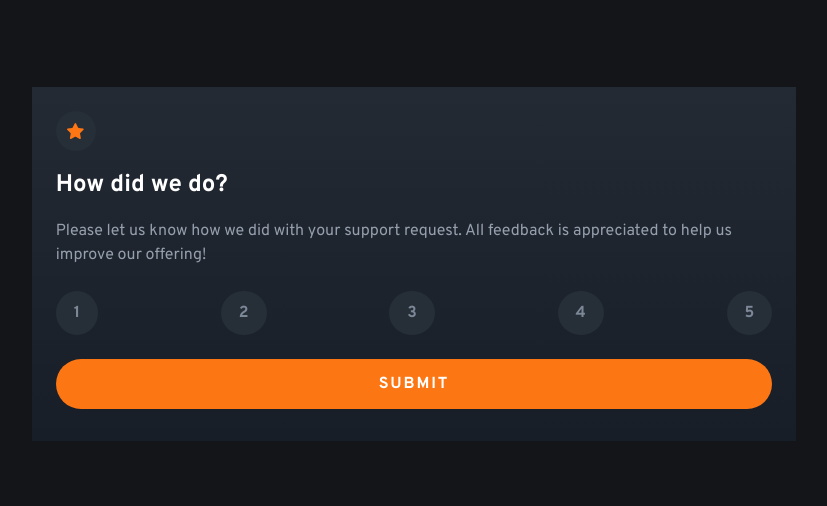
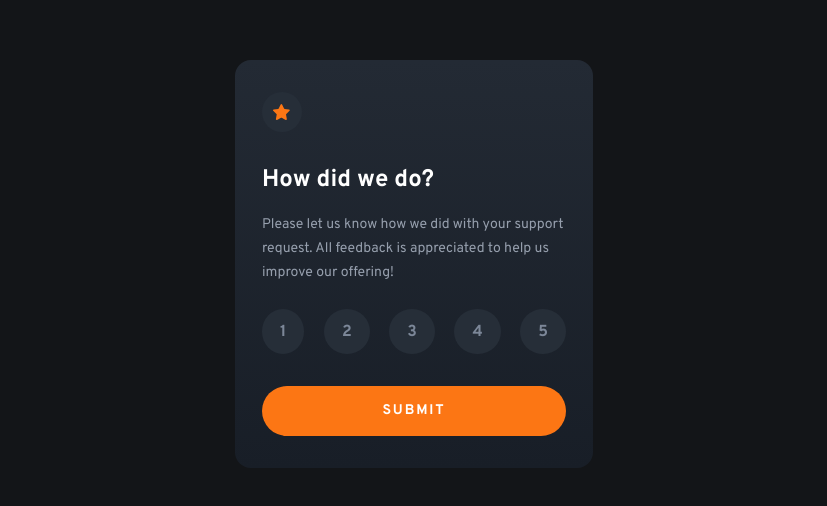
Before and after one commit to joanFaseDev/interactive-rating-component, a plain HTML site: page index.html in a window 1280 px wide. Shown: the part 136-642 px from the top of the page, without its empty margins (226-1053 px from the left). Drawn offline with Linux system fonts and the light colour scheme.

Commit message:
index.html & style.css updated, app.js created

```diff
--- /dev/null
+++ b/app.js
@@ -0,0 +1,22 @@
+const form = document.querySelector(`.card`);
+const inputsCollection = document.querySelector(`.card__three`).children;
+let feedback = undefined;
+
+registerFeedback(inputsCollection);
+
+form.addEventListener("submit", (evt) => {
+  evt.preventDefault();
+  console.dir(inputsCollection);
+  console.dir(inputs);
+});
+
+/*Listen to every input's click event and save the value of the last clicked input */
+function registerFeedback(collection) {
+  const inputs = Array.from(collection);
+  inputs.forEach((elem) => {
+    elem.addEventListener("click", (evt) => {
+      feedback = evt.target.value;
+      console.log(feedback);
+    });
+  });
+}
--- a/index.html
+++ b/index.html
@@ -14,7 +14,7 @@
     <title>Frontend Mentor | Interactive rating component</title>
   </head>
   <body>
-    <form action="#feedback" class="card [ padding-all gradient ]">
+    <form action="#feedback" class="card [ padding-all gradient corner ]">
       <div class="card__one [ bg-pri-400 ]">
         <img
           src="./images/icon-star.svg"
@@ -23,41 +23,41 @@
         />
       </div>
       <div class="card__two">
-        <h2 class="card__title [ margin-v ]">How did we do?</h2>
-        <p class="card__feedbacks">
+        <h2 class="card__title [ margin-v fs-24 ]">How did we do?</h2>
+        <p class="card__feedbacks [ fs-14 lh-22 ]">
           Please let us know how we did with your support request. All feedback
           is appreciated to help us improve our offering!
         </p>
       </div>
       <div class="card__three [ margin-v flex fw-bold ]">
         <input
-          class="card__grade grade-1 [ clr-pri-200 bg-pri-400 ]"
+          class="card__grade grade-1 [ clr-pri-200 bg-pri-400 fs-14 pointer ]"
           type="button"
           value="1"
         />
         <input
-          class="card__grade grade-2 [ clr-pri-200 bg-pri-400 ]"
+          class="card__grade grade-2 [ clr-pri-200 bg-pri-400 fs-14 pointer ]"
           type="button"
           value="2"
         />
         <input
-          class="card__grade grade-3 [ clr-pri-200 bg-pri-400 ]"
+          class="card__grade grade-3 [ clr-pri-200 bg-pri-400 fs-14 pointer ]"
           type="button"
           value="3"
         />
         <input
-          class="card__grade grade-4 [ clr-pri-200 bg-pri-400 ]"
+          class="card__grade grade-4 [ clr-pri-200 bg-pri-400 fs-14 pointer ]"
           type="button"
           value="4"
         />
         <input
-          class="card__grade grade-5 [ clr-pri-200 bg-pri-400 ]"
+          class="card__grade grade-5 [ clr-pri-200 bg-pri-400 fs-14 pointer margin-r ]"
           type="button"
           value="5"
         />
       </div>
       <div class="card__fourth">
-        <button class="card__btn">Submit</button>
+        <button class="card__btn [ fs-14 pointer ]">Submit</button>
       </div>
     </form>
     <!-- Rating state start -->
@@ -72,5 +72,6 @@
     you ever need more support, don’t hesitate to get in touch! -->
 
     <!-- Thank you state end -->
+    <script src="app.js"></script>
   </body>
 </html>
--- a/style.css
+++ b/style.css
@@ -3,8 +3,10 @@
 :root {
   /*TYPOGRAPHY*/
   --ff-default: "Overpass", sans-serif;
-  --fs-300: 1, 06666667rem;
+  --fs-300: 0.875rem;
+  --fs-350: 0.9375rem;
   --fs-400: 16px;
+  --fs-600: 1.5rem; /*24px*/
   --fs-700: 1.75rem;
   --fw-400: 400;
   --fw-700: 700;
@@ -24,9 +26,13 @@
   /*SPACING*/
   --space-0: 0;
   --space-0-5: 0.5rem; /*8px*/
+  --space-0-9375: 0.9375rem; /* 15px */
   --space-1: 1rem; /*16px*/
   --space-1-125: 1.125rem; /*18px*/
+  --space-1-375: 1.375rem; /*22px*/
   --space-1-5: 1.5rem; /*24px*/
+  --space-1-7: 1.7rem; /*27.2px*/
+  --space-1-875: 1.875rem; /*30px*/
   --space-2: 2rem; /*32px*/
   --space-2-5: 2.5rem; /*40px*/
 }
@@ -107,6 +113,10 @@ select {
 }
 
 /* Selector Elements */
+html {
+  font-size: var(--fs-400, 16px);
+}
+
 body {
   color: var(--clr-neutral-secondary-400);
   background-color: var(--clr-neutral-primary-700);
@@ -118,6 +128,7 @@ body {
 
 form {
   width: 87%;
+  max-width: 412px;
   margin: 0 auto;
 }
 
@@ -140,12 +151,32 @@ button {
   letter-spacing: 1.87px;
   line-height: var(--space-1-125);
   text-transform: uppercase;
+  transition: color 0.6s cubic-bezier(0.12, 0, 0.39, 0),
+    background-color 0.6s cubic-bezier(0.12, 0, 0.39, 0);
+}
+
+button:hover {
+  color: var(--clr-primary);
+  background-color: var(--clr-neutral-secondary-400);
 }
 
 input {
+  display: block;
   padding: 0.65rem var(--space-1-125);
   border: 0;
   border-radius: 50%;
+  transition: color 0.6s cubic-bezier(0.12, 0, 0.39, 0),
+    background-color 0.6s cubic-bezier(0.12, 0, 0.39, 0);
+}
+
+input:hover {
+  color: var(--clr-neutral-secondary-400);
+  background-color: var(--clr-primary);
+}
+
+input:focus {
+  color: var(--clr-neutral-secondary-400);
+  background-color: var(--clr-neutral-primary-200);
 }
 
 /* Utilities */
@@ -163,8 +194,20 @@ input {
   justify-content: space-between;
 }
 
+.fs-14 {
+  font-size: var(--fs-300);
+}
+
+.fs-24 {
+  font-size: var(--fs-600);
+}
+
 .fw-bold {
   font-weight: var(--fw-700);
+}
+
+.lh-22 {
+  line-height: var(--space-1-375);
 }
 
 .clr-pri-200 {
@@ -177,6 +220,14 @@ input {
 
 .gradient {
   background: linear-gradient(var(--clr-gradient-1), var(--clr-gradient-2));
+}
+
+.corner {
+  border-radius: var(--fs-400);
+}
+
+.pointer:hover {
+  cursor: pointer;
 }
 
 /* Block */
@@ -200,3 +251,25 @@ input {
     text-align: center;
   }
 }
+
+@media (min-width: 615px) {
+  .padding-all {
+    padding: var(--space-2) var(--space-1-7);
+  }
+
+  .fs-14:not(p, button) {
+    font-size: var(--fs-400);
+  }
+
+  .lh-22 {
+    line-height: var(--space-1-5);
+  }
+
+  .margin-v:not(div) {
+    margin: var(--space-1-875) var(--space-0) var(--space-0-9375);
+  }
+
+  .margin-v:not(h2) {
+    margin: var(--space-1-5) var(--space-0) var(--space-2);
+  }
+}
```
